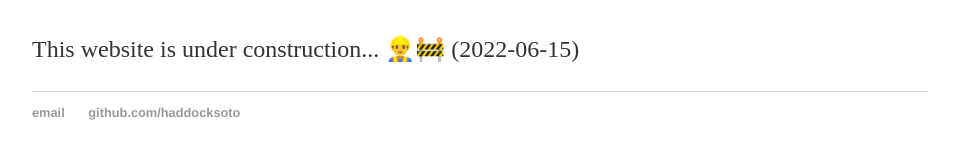
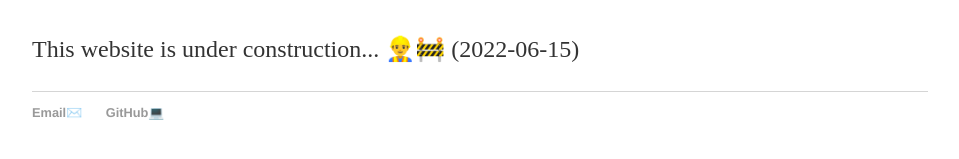
Before and after one commit to haddocksoto/haddocksoto.github.io, a Jekyll site: the page built from index.html, in a window 1280 px wide. Shown: the part 164-323 px from the top of the page, without its empty margins (160-1119 px from the left). Built offline with Jekyll 4.4.1, drawn with Linux system fonts in a browser that asks for light colours.

Commit message:
Update default.html

```diff
--- a/_layouts/default.html
+++ b/_layouts/default.html
@@ -21,8 +21,8 @@
 			</div><!-- /.container -->
 			<footer>
 	    		<ul>
-	        		<li><a href="mailto:haddocksoto@wisc.edu@gmail.com">email</a></li>
-	        		<li><a href="https://github.com/haddocksoto">github.com/haddocksoto</a></li>
+	        		<li><a href="mailto:haddocksoto@wisc.edu">Email✉️</a></li>
+	        		<li><a href="https://github.com/haddocksoto">GitHub💻</a></li>
 				</ul>
 			</footer>
 		</body>
```
